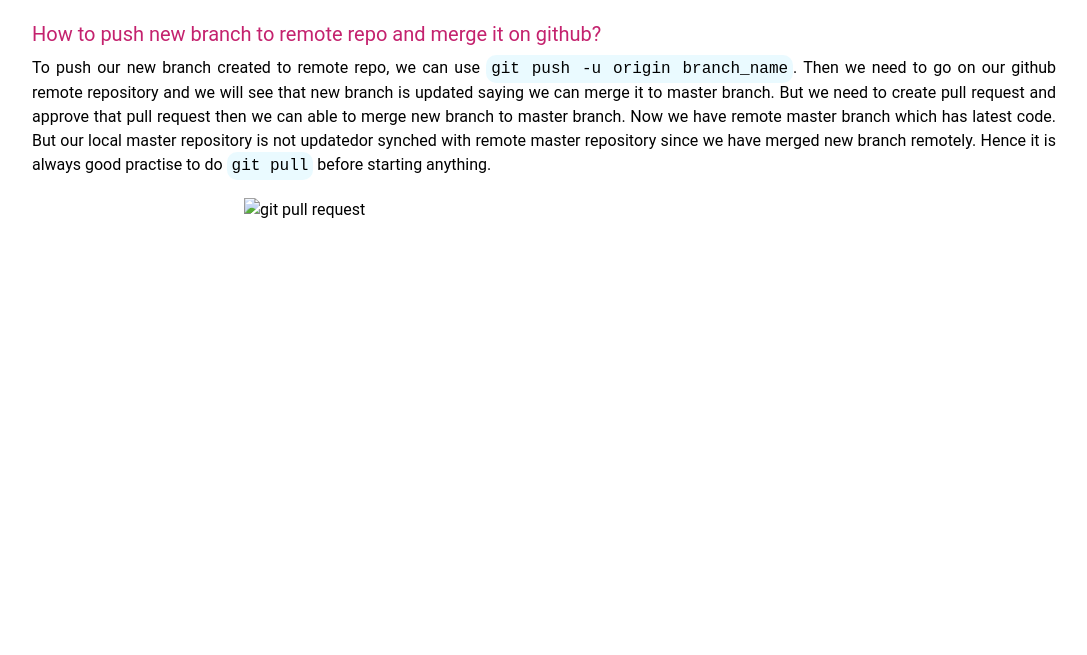
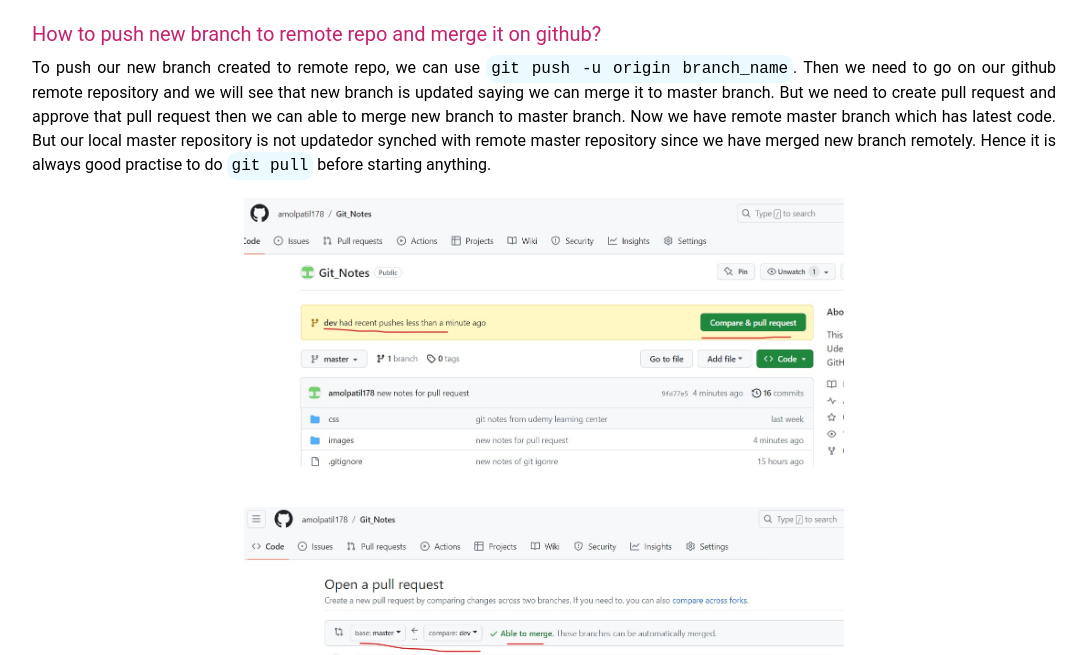
Before and after one commit to amolpatil178/Git_Notes, a plain HTML site: page index.html in a window 1280 px wide. Shown: the part 9737-10392 px from the top of the page, without its empty margins (96-1183 px from the left). Before the commit the page ends 9999 px from the top, so only its background shows below. Drawn offline with Linux system fonts and the light colour scheme; a web font is replaced by a local one.

Commit message:
new notes added for merge pull request

```diff
--- a/index.html
+++ b/index.html
@@ -179,7 +179,7 @@
                     </tr>
                 </table>
                 <p class="question">How to push new branch to remote repo and merge it on github?</p>
-                <p class="answer">To push our new branch created to remote repo, we can use <code>git push -u origin branch_name</code>. Then we need to go on our github remote repository and we will see that new branch is updated saying we can merge it to master branch. But we need to create pull request and approve that pull request then we can able to merge new branch to master branch. Now we have remote master branch which has latest code. But our local master repository is not updatedor synched with remote master repository since we have merged new branch remotely. Hence it is always good practise to do <code>git pull</code> before starting anything.<img alt="git pull request" src=""/></p>
+                <p class="answer">To push our new branch created to remote repo, we can use <code>git push -u origin branch_name</code>. Then we need to go on our github remote repository and we will see that new branch is updated saying we can merge it to master branch. But we need to create pull request and approve that pull request then we can able to merge new branch to master branch. Now we have remote master branch which has latest code. But our local master repository is not updatedor synched with remote master repository since we have merged new branch remotely. Hence it is always good practise to do <code>git pull</code> before starting anything.<img alt="git branch changes" src="images/git-branch-changes.jpg"/><img alt="git pull request" src="images/git-branch-changes1.jpg"/><img alt="git merge request" src="images/git-branch-changes2.jpg"/></p>
             </section>
         </main>
     </body>
```
Also changed, not shown: images/git-branch-changes.jpg (added), images/git-branch-changes1.jpg (added), images/git-branch-changes2.jpg (added).
